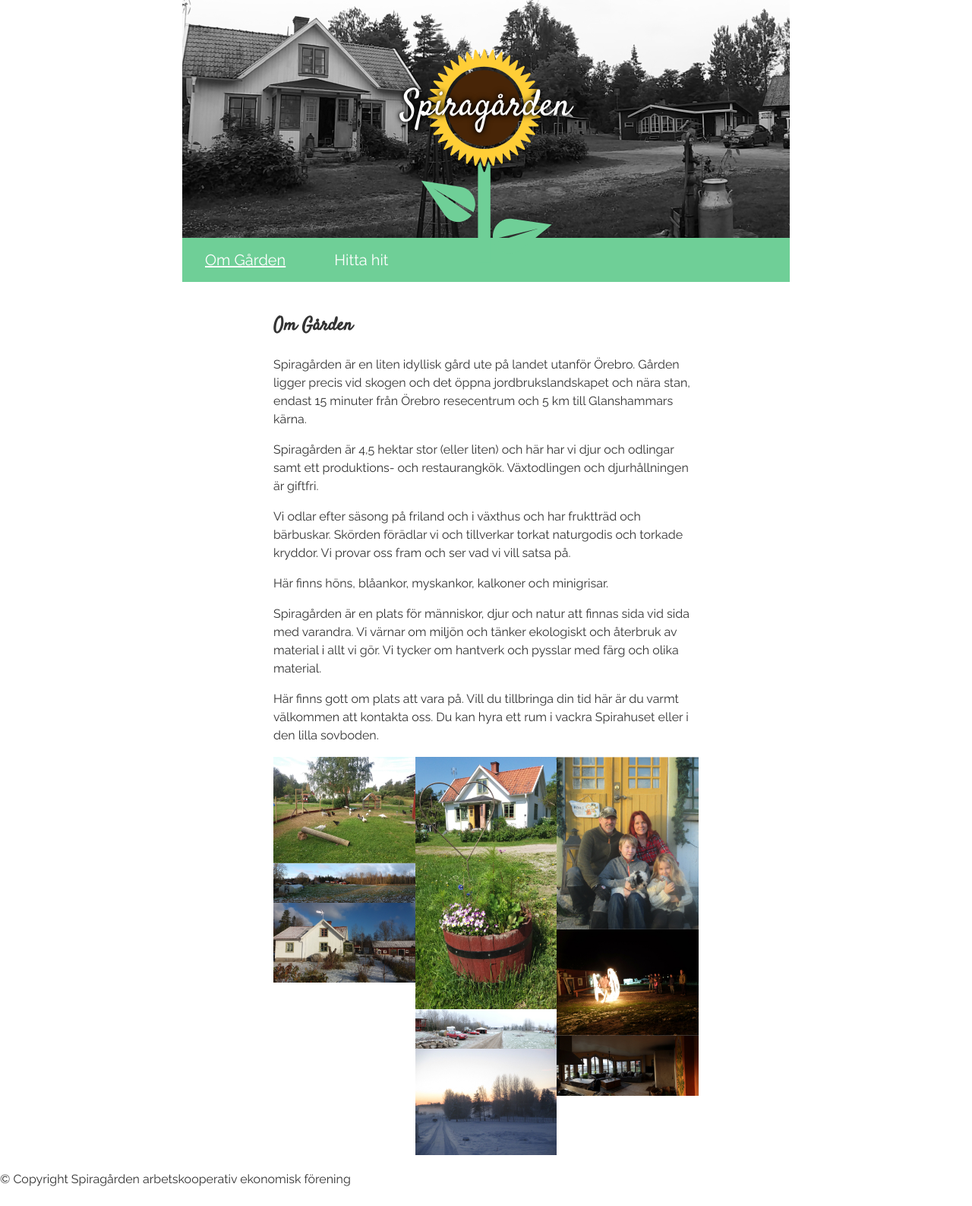
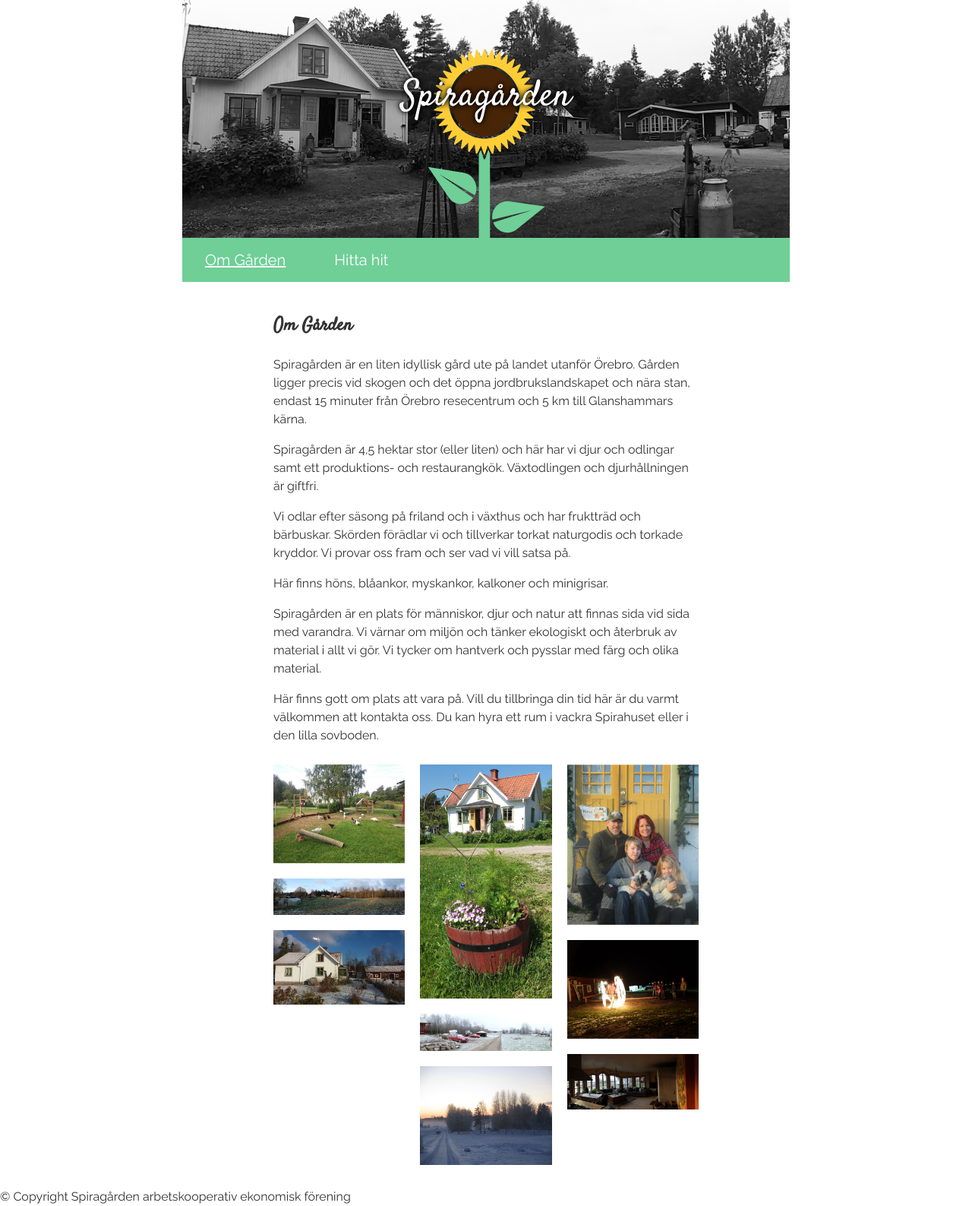
Before and after one commit to jeremistadler/spiragarden-web, a Jekyll site: the page built from index.md, in a window 1280 px wide. Shown: the whole page at 76% size. Built offline with Jekyll 4.4.1, drawn with Linux system fonts in a browser that asks for light colours; before the commit the page ends 1564 px from its top, so only the background shows below that.

Commit message:
Make flower smaller

```diff
--- a/assets/css/style.css
+++ b/assets/css/style.css
@@ -117,26 +117,23 @@ li {
 .header .title {
 	font-family: 'Satisfy', cursive;
 	font-size: 48px;
-
 	text-align: center;
 	position: absolute;
-	top: 104px;
+	top: 91px;
 	left: 0;
 	right: 0;
-
 	color: #fff;
 	text-shadow: 0 0 10px black, 0 0 5px black;
 }
 
 .header .logo {
-  width: 173px;
+  width: 155px;
   display: block;
-	margin: auto;
-
-	position: absolute;
-	top: 64px;
-	left: 0;
-	right: 0;
+  margin: auto;
+  position: absolute;
+  top: 64px;
+  left: 0;
+  right: 0;
 }
 
 .navbar {
@@ -182,16 +179,16 @@ li {
 .masonry {
   margin: 0;
   padding: 0;
-  -moz-column-gap: 0;
-  -webkit-column-gap: 0;
-  column-gap: 0;
+  -moz-column-gap: 20px;
+  -webkit-column-gap: 20px;
+  column-gap: 20px;
   font-size: 0;
 }
 
 .masonry .item {
   display: inline-block;
   padding: 0;
-  margin: 0;
+  margin: 10px 0;
   width: 100%;
   box-sizing: border-box;
   -moz-box-sizing: border-box;
```
